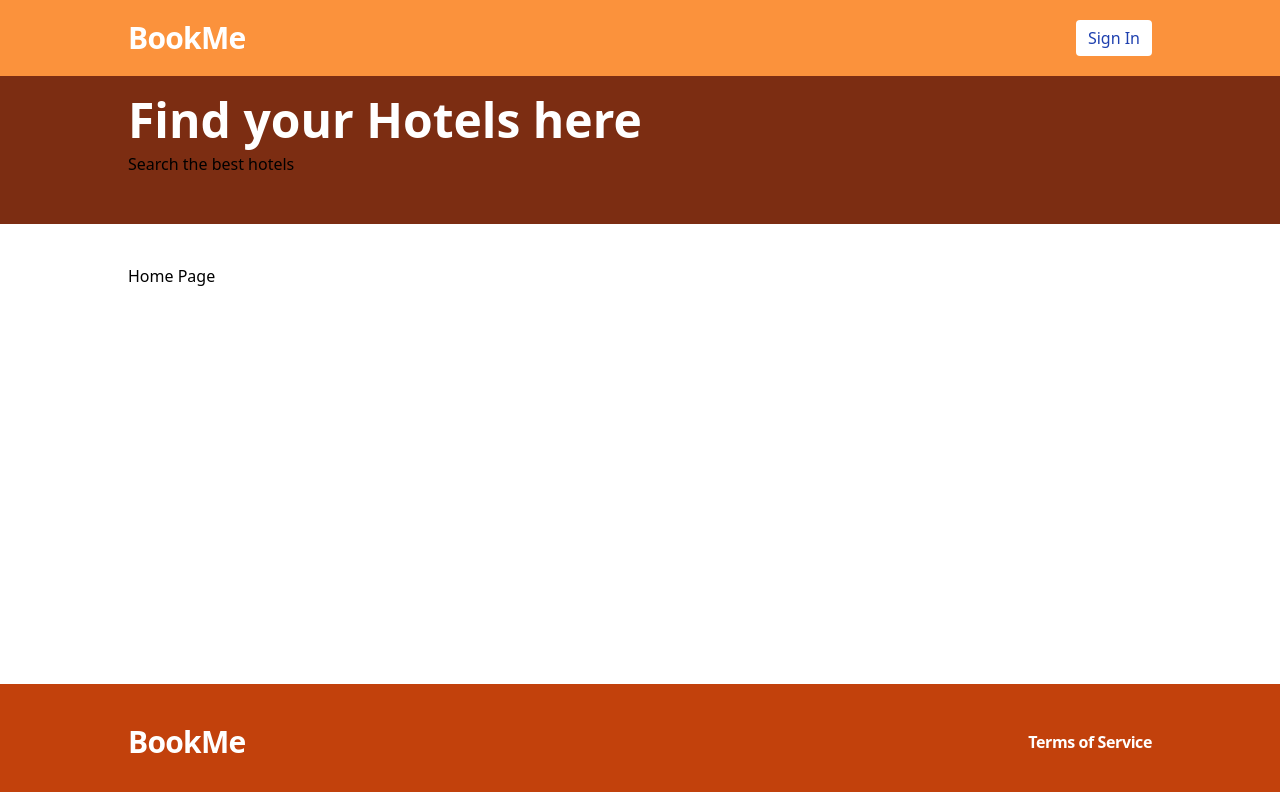
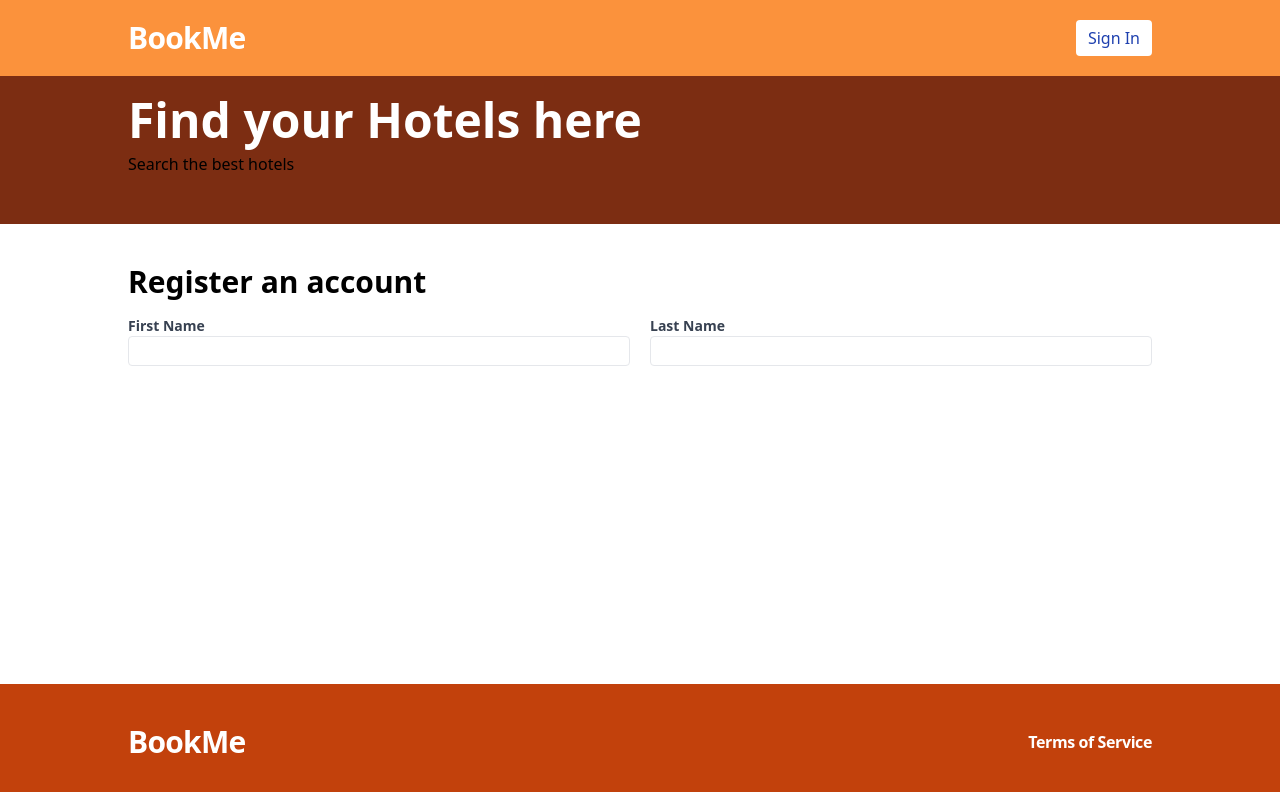
Before and after one commit to jquizo/T3A2-MERN-Booking-App, a React (Vite) app in the folder frontend/: page /register in a window 1280 px wide. Before the commit this address led to /. Shown: the top 792 px of the page. Built offline with nearby package versions, Linux system fonts and the light colour scheme.

Commit message:
added firstname+lastname inputs

```diff
--- a/frontend/package.json
+++ b/frontend/package.json
@@ -12,6 +12,7 @@
   "dependencies": {
     "react": "^18.3.1",
     "react-dom": "^18.3.1",
+    "react-hook-form": "^7.54.0",
     "react-router-dom": "^6.28.0"
   },
   "devDependencies": {
--- a/frontend/src/App.jsx
+++ b/frontend/src/App.jsx
@@ -6,6 +6,7 @@
   Navigate,
 } from "react-router-dom";
 import Layout from './layouts/Layout';
+import Register from './pages/Register.jsx';
 
 function App() {
   return (
@@ -27,6 +28,14 @@
           </Layout>
           }
           />
+        <Route
+          path="/register"
+          element= {
+            <Layout>
+              <Register />
+            </Layout>
+          }
+        />
         <Route path="*" element={<Navigate to="/"/>} />
       </Routes>
     </Router>
--- a/frontend/src/pages/Register.js
+++ /dev/null
@@ -1,9 +0,0 @@
-const Register = () => {
-    return (
-        <form className="flex flex-col gap-4">
-            <h2 className="text-3xl font-bold">Register an account</h2>
-        </form>
-    );
-};
-
-export default Register;
--- /dev/null
+++ b/frontend/src/pages/Register.jsx
@@ -0,0 +1,25 @@
+import { useForm } from 'react-hook-form';
+
+
+const Register = () => {
+
+    const { register } = useForm()
+
+    return (
+        <form className="flex flex-col gap-4">
+            <h2 className="text-3xl font-bold">Register an account</h2>
+            <div className="flex flex-col md:flex-row gap-5">
+                <label className="text-gray-700 text-sm font-bold flex-1">
+                    First Name
+                    <input className="border rounded w-full py-1 px-2 font-normal"></input>
+                </label>
+                <label className="text-gray-700 text-sm font-bold flex-1">
+                    Last Name
+                    <input className="border rounded w-full py-1 px-2 font-normal"></input>
+                </label>
+            </div>
+        </form>
+    );
+};
+
+export default Register;
--- a/frontend/tailwind.config.js
+++ b/frontend/tailwind.config.js
@@ -4,7 +4,9 @@
   theme: {
     extend: {},
     container: {
-      padding: "8rem",
+      padding: {
+        md: "8rem",
+      },
     },
   },
   plugins: [],
```
Also changed, not shown: 1 other file (tests, documents, lock files or other folders).
